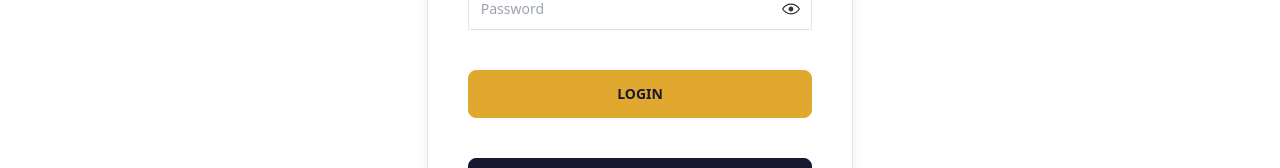
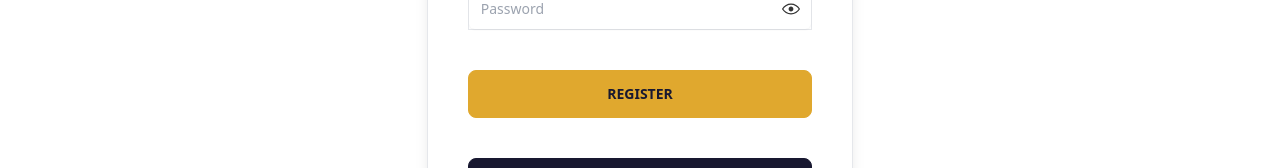
Before and after one commit to habibur-pro/tiny-car-client, a React (Vite) app: page /register in a window 1280 px wide. Shown: the part 399-567 px from the top of the page. Built offline with nearby package versions, Linux system fonts and the light colour scheme; no server answers.

Commit message:
show error and loading

```diff
--- a/src/pages/Register/Register.jsx
+++ b/src/pages/Register/Register.jsx
@@ -8,6 +8,8 @@ import { AuthContext } from "../../Provider/AuthProvider";
 const Register = () => {
 
     const [isShow, setShow] = useState(false)
+    const [isLoading, setLoading] = useState(false)
+    const [firebaseError, setFirebaseError] = useState("")
     const { registerUserWithEmailAndPassword } = useContext(AuthContext)
     const { register, handleSubmit, formState: { errors } } = useForm();
 
@@ -15,11 +17,17 @@ const Register = () => {
 
 
     const onSubmit = data => {
+        setLoading(true)
         registerUserWithEmailAndPassword(data.email, data.password)
             .then(result => {
                 console.log(result.user)
+                setFirebaseError("")
+                setLoading(false)
             })
-            .catch(error => console.log(error))
+            .catch(error => {
+                setFirebaseError(error?.code)
+                setLoading(false)
+            })
     };
 
 
@@ -72,7 +80,10 @@ const Register = () => {
                         </span>
                     </div>
                     <p className="text-red-500">{errors.name ? errors?.name?.message : errors?.email ? errors?.email?.message : errors?.password ? errors?.password?.message : ''}</p>
-                    <input className="btn btn-primary btn-block mt-5" type="submit" value='login' />
+                    {
+                        firebaseError ? <p className="text-red-500">{firebaseError}</p> : ''
+                    }
+                    <input className="btn btn-primary btn-block mt-5" type="submit" value={`${isLoading ? "Loading.." : "Register"}`} />
 
                 </form>
                 <SocialLogin></SocialLogin>
```
